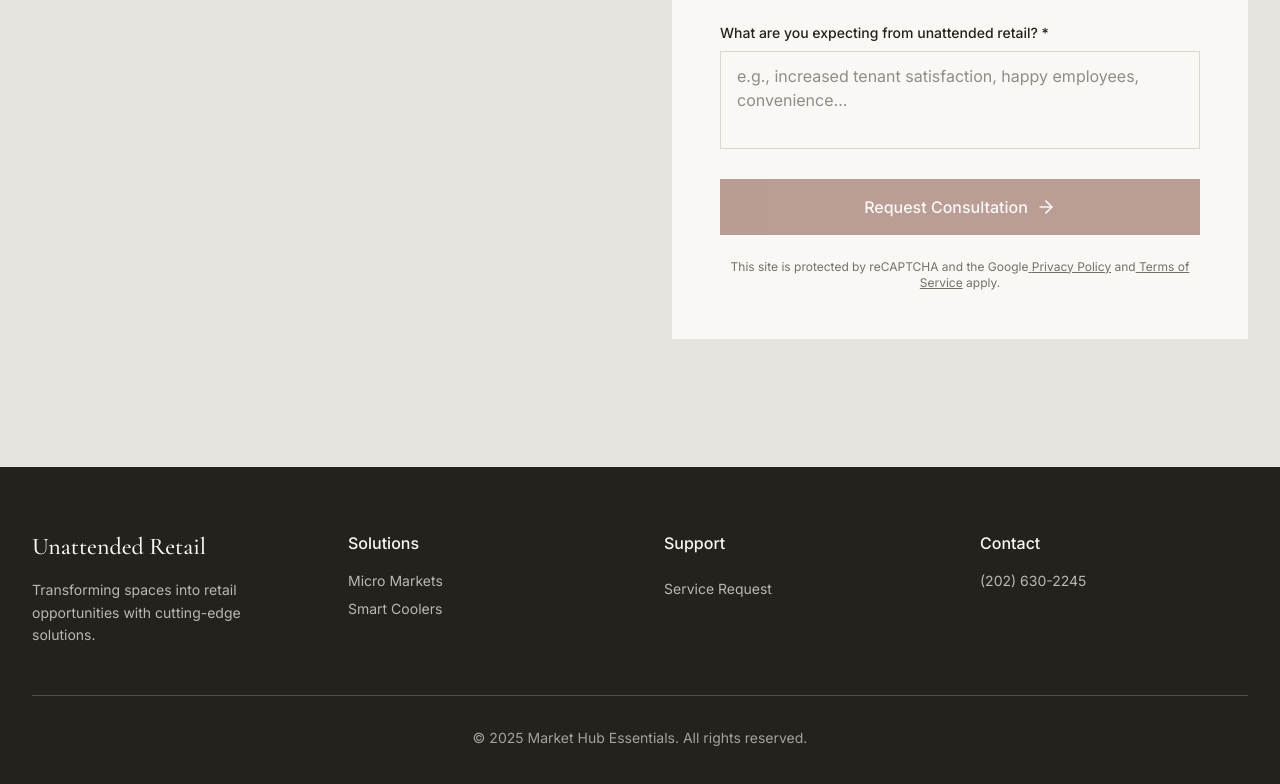
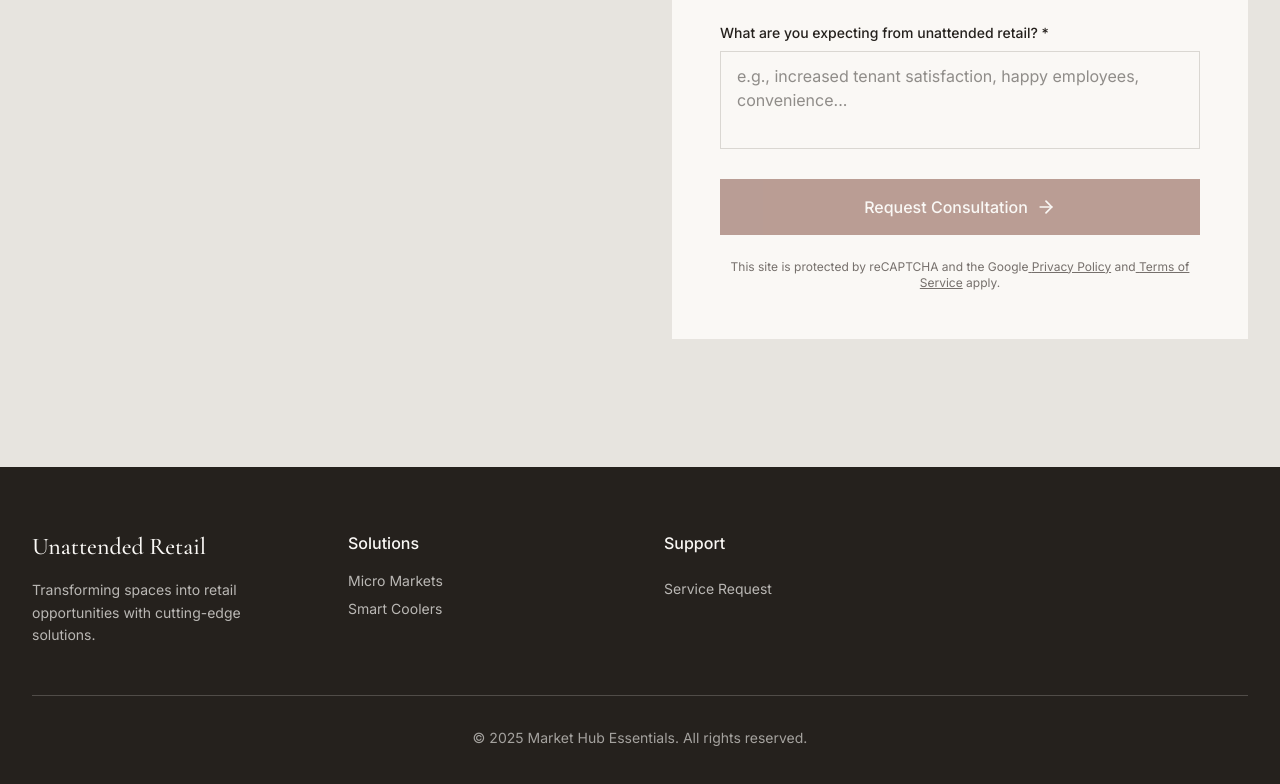
Before and after one commit to llmcd/market-hub-essentials, a Next.js app: page / in a window 1280 px wide. Shown: the part 8433-9217 px from the top of the page. Built offline with nearby package versions, Linux system fonts and the light colour scheme; no server answers.

Commit message:
Remove contact section from footer
Removed contact information section from footer.

```diff
--- a/components/footer.tsx
+++ b/components/footer.tsx
@@ -35,13 +35,9 @@ export function Footer() {
              </li>
             </ul>
           </div>
-<div>
-            <h4 className="font-medium mb-4">Contact</h4>
-            <ul className="space-y-2 text-sm text-background/70">
-              <li>(202) 630-2245</li>
 
-            </ul>
-          </div>
+
+
         </div>
 
 
```
